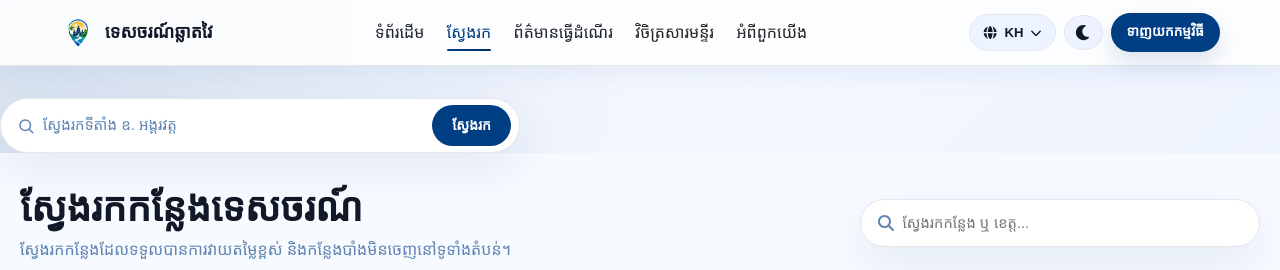
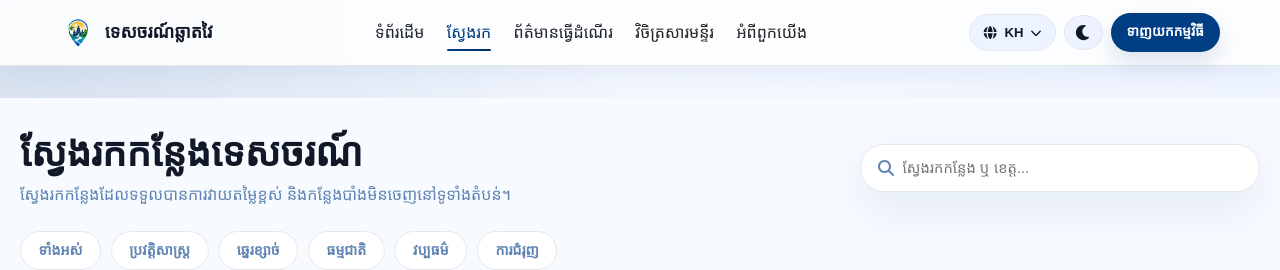
Before and after one commit to sreylinou6-sudo/Smart_Tourism_Website, a React (Vite) app: page /explore in a window 1280 px wide. Shown: the top 270 px of the page. Built offline with nearby package versions, Linux system fonts and the light colour scheme; a web font is replaced by a local one.

Commit message:
delete searchBar

```diff
--- a/src/index.css
+++ b/src/index.css
@@ -49,24 +49,20 @@ body {
 * {
   box-sizing: border-box;
 }
-
 button,
 input,
 textarea,
 select {
   font: inherit;
 }
-
 button {
   cursor: pointer;
   border: none;
   transition: transform 0.2s ease, box-shadow 0.2s ease, background-color 0.2s ease;
 }
-
 button:hover {
   transform: translateY(-1px);
 }
-
 a {
   color: inherit;
   text-decoration: none;
--- a/src/pages/ExplorePage.jsx
+++ b/src/pages/ExplorePage.jsx
@@ -1,6 +1,6 @@
 import { useEffect } from 'react';
 import Explore from '../components/Explore';
-import SearchBar from '../components/common/SearchBar';
+// import SearchBar from '../components/common/SearchBar';
 
 function ExplorePage({ language = 'en' }) {
   useEffect(() => {
@@ -9,7 +9,7 @@ function ExplorePage({ language = 'en' }) {
 
   return (
     <div>
-      <SearchBar language = {language} />
+      {/* <SearchBar language = {language} /> */}
       <Explore language={language} />
     </div>
   );
```
